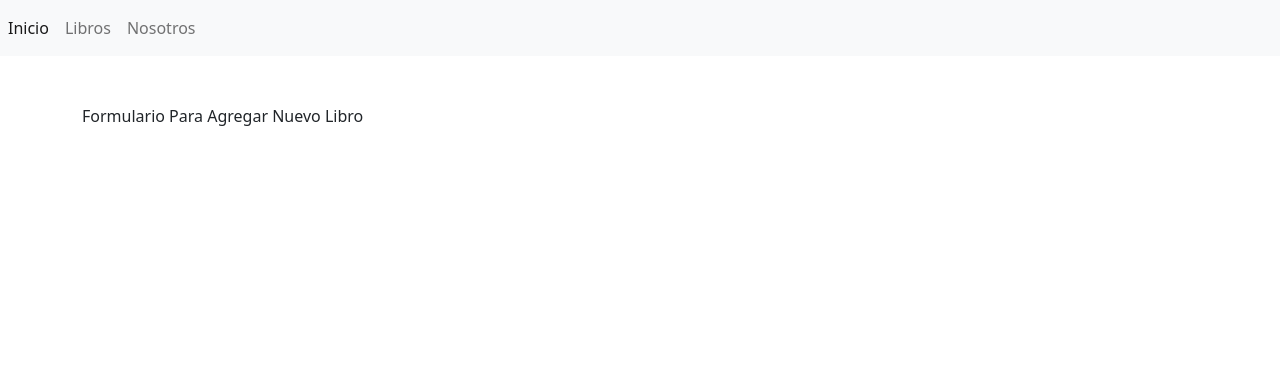
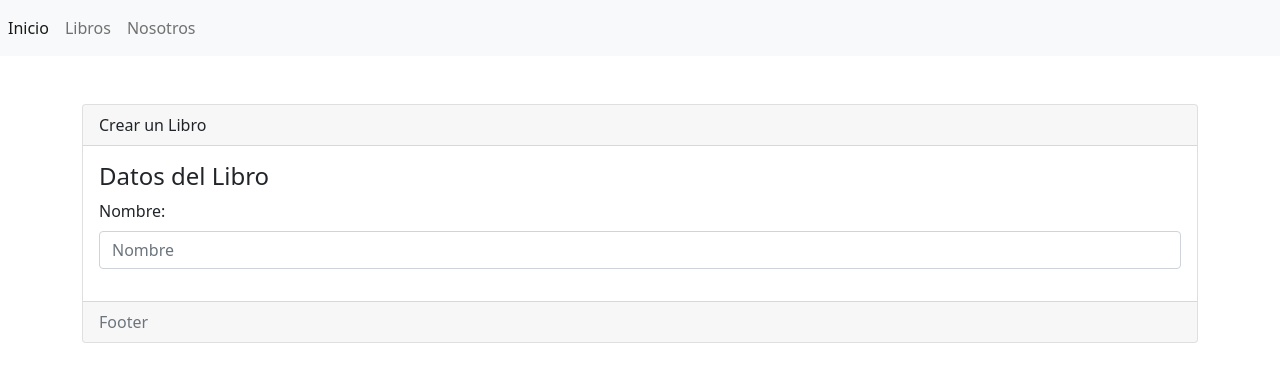
Before and after one commit to drakonc/sistema, a Django app: page /libros/crear in a window 1280 px wide. Shown: the top 382 px of the page. Run offline with Django 3.2, Linux system fonts and the light colour scheme.

Commit message:
ADD Vistas Crear Editar Forms

```diff
--- a/libreria/templates/libros/crear.html
+++ b/libreria/templates/libros/crear.html
@@ -2,5 +2,16 @@
 {% block title %} Agregar Nuevo Libro {% endblock %}
 
 {% block contenido %}
-    Formulario Para Agregar Nuevo Libro
+    <div class="card">
+        <div class="card-header">
+            Crear un Libro
+        </div>
+        <div class="card-body">
+            <h4 class="card-title">Datos del Libro</h4>
+            {% include 'libros/form.html' %}
+        </div>
+        <div class="card-footer text-muted">
+            Footer
+        </div>
+    </div>
 {% endblock %}
--- a/libreria/templates/libros/index.html
+++ b/libreria/templates/libros/index.html
@@ -24,7 +24,11 @@
                        <td>Django Con Python</td>
                        <td>Imagen.jpg</td>
                        <td>Libro Que Habla Sobre el Framework Django</td>
-                       <td>Editar | Borrar</td>
+                       <td>
+                           <a name="edit" id="edit" class="btn btn-info text-white" href="{% url 'editar_libro' %}" role="button">Editar</a>
+                           |
+                           <a name="borrar" id="borrar" class="btn btn-danger" href="#" role="button">Borrar</a>
+                       </td>
                    </tr>
                </tbody>
            </table>
--- a/libreria/urls.py
+++ b/libreria/urls.py
@@ -5,5 +5,6 @@ urlpatterns = [
     path('', views.inicio, name='inicio'),
     path('nosotros', views.nosotros, name='nosotros'),
     path('libros', views.libros, name='libros'),
-    path('libros/crear', views.crear_libro, name='crear_libro')
+    path('libros/crear', views.crear_libro, name='crear_libro'),
+    path('libros/editar', views.editar_libro, name='editar_libro')
 ]
--- a/libreria/views.py
+++ b/libreria/views.py
@@ -13,3 +13,6 @@ def libros(request):
 
 def crear_libro(request):
     return render(request, 'libros/crear.html')
+
+def editar_libro(request):
+    return render(request, 'libros/editar.html')
```
Also changed, not shown: libreria/templates/libros/editar.html (+12 -1 lines).
